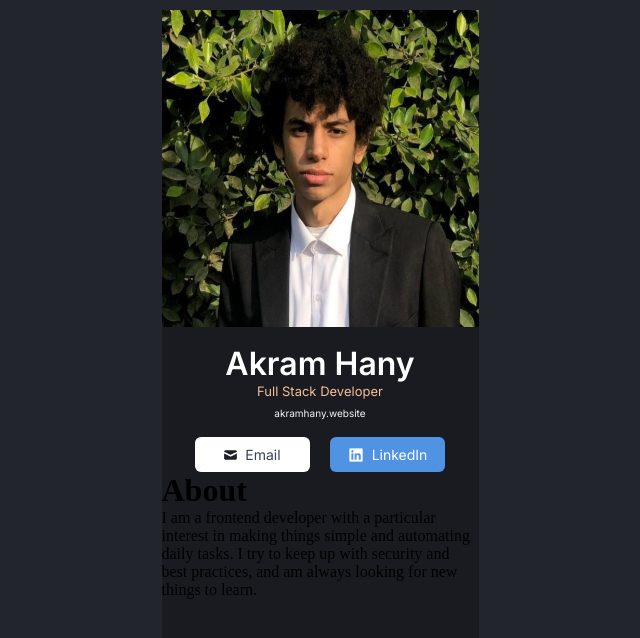
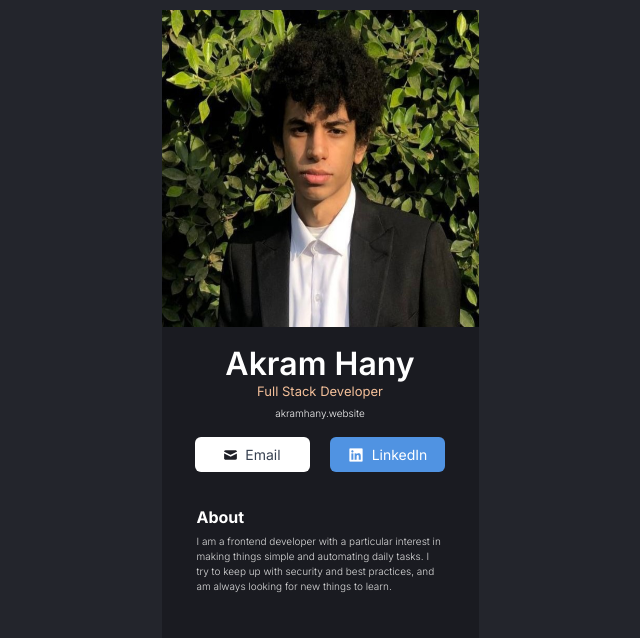
Before and after one commit to akramhany/Digital-Business-Card, a React (Vite) app: page / in a window 1280 px wide. Shown: the top 638 px of the page, without its empty margins (320-960 px from the left). Built offline with nearby package versions, Linux system fonts and the light colour scheme.

Commit message:
style the about section and make the page don't overflow

```diff
--- a/index.html
+++ b/index.html
@@ -6,7 +6,7 @@
   <title>Document</title>
   <link rel="preconnect" href="https://fonts.googleapis.com">
   <link rel="preconnect" href="https://fonts.gstatic.com" crossorigin>
-  <link href="https://fonts.googleapis.com/css2?family=Inter:wght@400;600;700&display=swap" rel="stylesheet">
+  <link href="https://fonts.googleapis.com/css2?family=Inter:wght@300;400;600;700&display=swap" rel="stylesheet">
   <link rel="stylesheet" href="src/index.css">
 </head>
 <body>
--- a/src/index.css
+++ b/src/index.css
@@ -10,6 +10,8 @@ body {
   display: flex;
   justify-content: center;
   align-items: center;
+  font-family: Inter, sans;
+  overflow: hidden;
 }
 
 #root {
@@ -52,7 +54,7 @@ body {
 .info-data > .website-url {
   color: #F5F5F5;
   font-size: 10px;
-  font-weight: 400;
+  font-weight: 300;
   margin-top: 8px;
 }
 
@@ -88,3 +90,22 @@ body {
   background-color: #5093E2;
   color: white;
 }
+
+.about {
+  color: white;
+  margin-top: 35px;
+  padding: 0 35px;
+}
+
+.about > .about-title {
+  font-size: 16px;
+  font-weight: 700;
+}
+
+.about > .about-content {
+  font-size: 10px;
+  font-weight: 300;
+  color: #DCDCDC;
+  margin-top: 7px;
+  line-height: 15px;
+}
```
